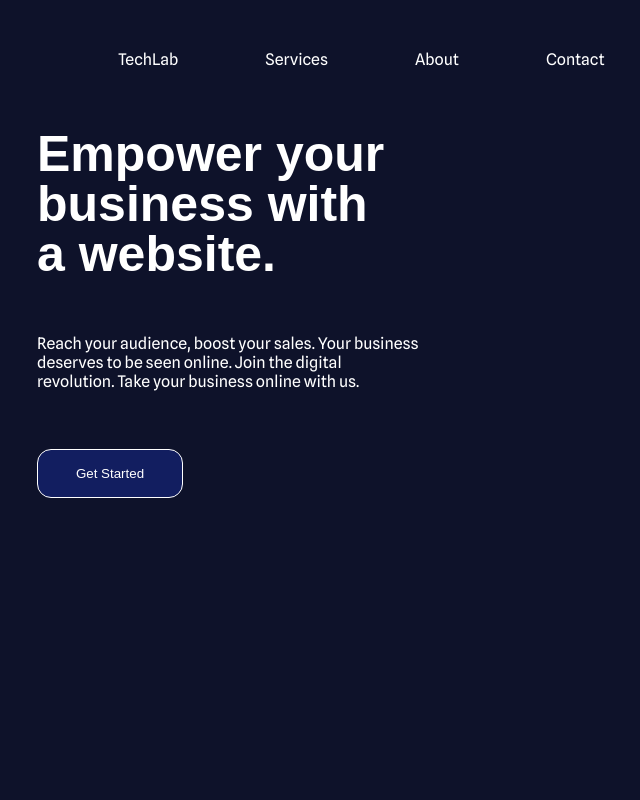
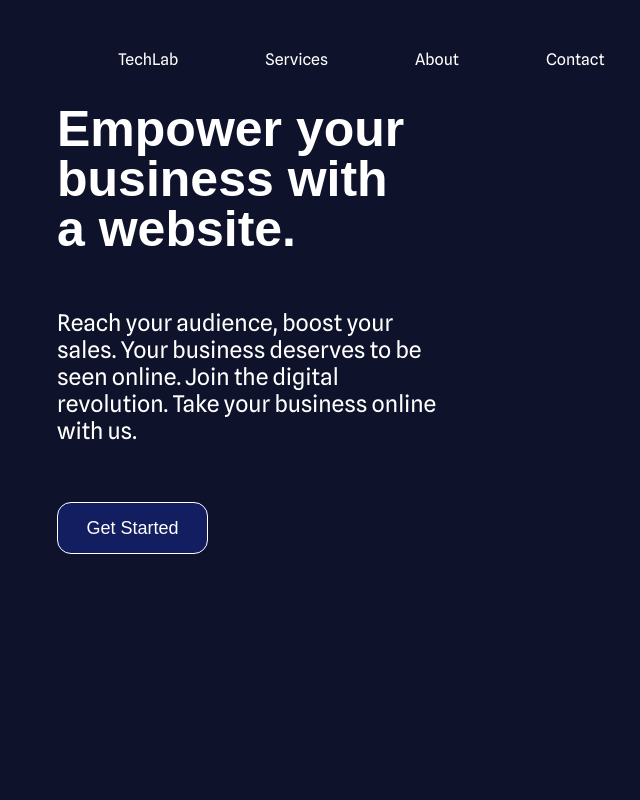
Before and after one commit to lmrigs/tech-lab-laurica, a React (Create React App) app: page / in a window 1280 px wide. Shown: the top 800 px of the page, without its empty margins (3-643 px from the left). Built offline with nearby package versions, Linux system fonts and the light colour scheme; a web font is replaced by a local one.

Commit message:
small screen adjustments

```diff
--- a/src/Styles/Hero.scss
+++ b/src/Styles/Hero.scss
@@ -25,7 +25,7 @@
 
     .hero-text-header {
       font-family: $font-header;
-      font-size: 40px;
+      font-size: 45px;
       color: $tertiary-color;
       text-align: left;
       padding: 0;
@@ -48,6 +48,34 @@
   }
 }
 
+@media only screen and (min-width: 375px) {
+  .container {
+    padding-top: 50px;
+    .hero {
+      padding: 20px;
+    }
+  }
+}
+
+@media only screen and (min-width: 425px) {
+  .container {
+    .hero {
+      gap: 40px;
+      .hero-text-header {
+        font-size: 46px;
+      }
+      .hero-text-content {
+        font-size: 19px;
+      }
+      button {
+        font-size: 18px;
+        width: 151px;
+        height: 52px;
+      }
+    }
+  }
+}
+
 @media only screen and (min-width: 768px) {
   .container {
     display: flex;
@@ -56,20 +84,21 @@
     align-items: center;
 
     .hero {
-      width: 60%;
-      padding-left: 40px;
-      gap: 25px;
+      width: 80%;
+      padding-left: 60px;
+      gap: 55px;
       margin: 0;
 
       .hero-text-header {
         width: 100%;
         font-family: $font-header;
-        font-size: 40px;
-        line-height: 40px;
+        font-size: 60px;
+        line-height: 55px;
       }
 
       .hero-text-content {
-        width: 90%;
+        width: 80%;
+        font-size: 23px;
       }
     }
   }
```
